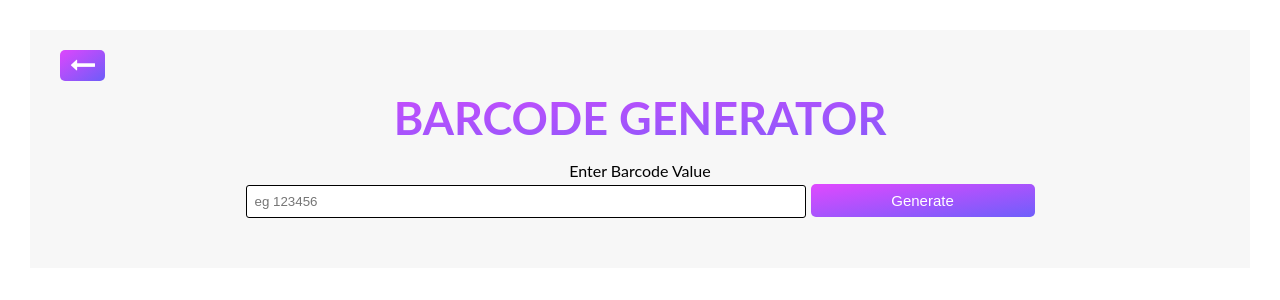
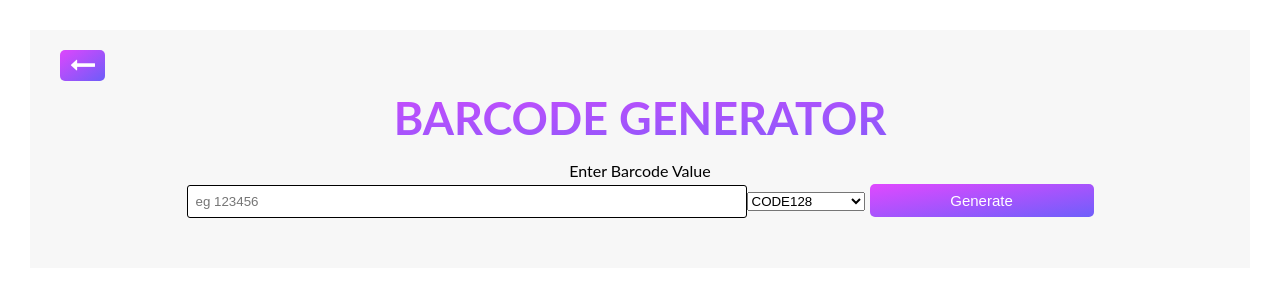
Before and after one commit to akindoju/barcode-generator, a React (Create React App) app: page /barcode in a window 1280 px wide. Shown: the top 300 px of the page. Built offline with nearby package versions, Linux system fonts and the light colour scheme.

Commit message:
Added new library for barcode with different formats and dynamic options to chose from

```diff
--- a/package.json
+++ b/package.json
@@ -6,6 +6,7 @@
     "@testing-library/jest-dom": "^5.12.0",
     "@testing-library/react": "^11.2.6",
     "@testing-library/user-event": "^12.8.3",
+    "jsbarcode": "^3.11.4",
     "react": "^17.0.2",
     "react-barcodes": "^1.1.0",
     "react-dom": "^17.0.2",
--- a/src/components/Barcode/Barcode.jsx
+++ b/src/components/Barcode/Barcode.jsx
@@ -1,17 +1,23 @@
-import React from 'react';
-import { useBarcode } from 'react-barcodes';
+import JsBarcode from 'jsbarcode';
+// import { useBarcode } from 'react-barcodes';
 
 const Barcode = (props) => {
-  const { barcodeValue } = props;
-  const { inputRef } = useBarcode({
-    value: `${barcodeValue}`,
-    options: {
-      displayValue: false,
-      marginTop: 20,
-    },
-  });
+  const { barcodeValue, barcodeFormat } = props;
 
-  return <svg ref={inputRef} />;
+  //set timeout because svg is rendered before function can run
+  setTimeout(() => {
+    JsBarcode(`#${barcodeFormat}`, barcodeValue, { format: barcodeFormat });
+  }, 0);
+
+  // const { inputRef } = useBarcode({
+  //   value: `${barcodeValue}`,
+  //   options: {
+  //     displayValue: false,
+  //     marginTop: 20,
+  //   },
+  // });
+
+  return <svg id={barcodeFormat}></svg>;
 };
 
 export default Barcode;
--- a/src/pages/barcodePage/barcodePage.jsx
+++ b/src/pages/barcodePage/barcodePage.jsx
@@ -4,7 +4,21 @@ import Barcode from '../../components/Barcode/Barcode';
 
 const BarcodePage = () => {
   const [barcodeValue, setBarcodeValue] = useState('');
+  const [barcodeFormat, setBarcodeFormat] = useState('code128');
   const [btnClicked, setBtnClicked] = useState(false);
+
+  const barcodeFormats = [
+    'code128',
+    'ean13',
+    'ean8',
+    'ean5',
+    'ean2',
+    'upc',
+    'code39',
+    'itf14',
+    'msi',
+    'pharmacode',
+  ];
 
   return (
     <div className="generatorPage">
@@ -25,6 +39,22 @@ const BarcodePage = () => {
             setBtnClicked(false);
           }}
         />
+        <select
+          name="formats"
+          id="formats"
+          className="select"
+          onChange={({ target }) => {
+            setBarcodeFormat(target.value);
+          }}
+        >
+          {barcodeFormats.map((format) => {
+            return (
+              <option value={format} key={format}>
+                {format.toUpperCase()}
+              </option>
+            );
+          })}
+        </select>
         <button
           className="generateBtn"
           disabled={barcodeValue.length === 0}
@@ -36,7 +66,9 @@ const BarcodePage = () => {
           Generate
         </button>
       </form>
-      {btnClicked === true && <Barcode barcodeValue={barcodeValue} />}
+      {btnClicked === true && (
+        <Barcode barcodeValue={barcodeValue} barcodeFormat={barcodeFormat} />
+      )}
     </div>
   );
 };
```
Also changed, not shown: public/manifest.json (deleted).
